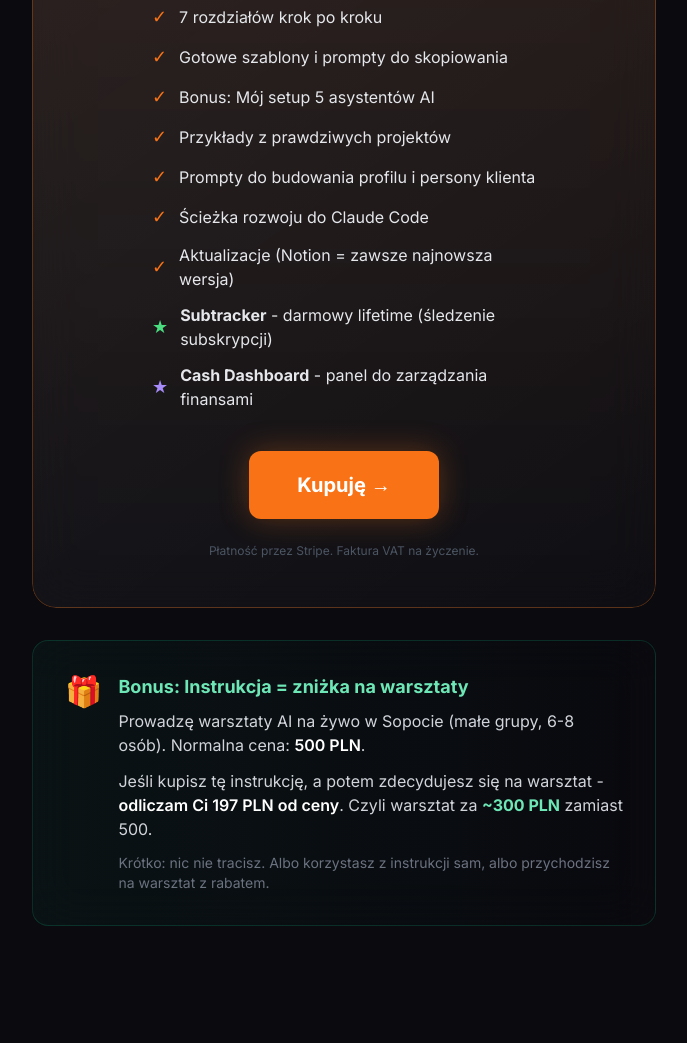
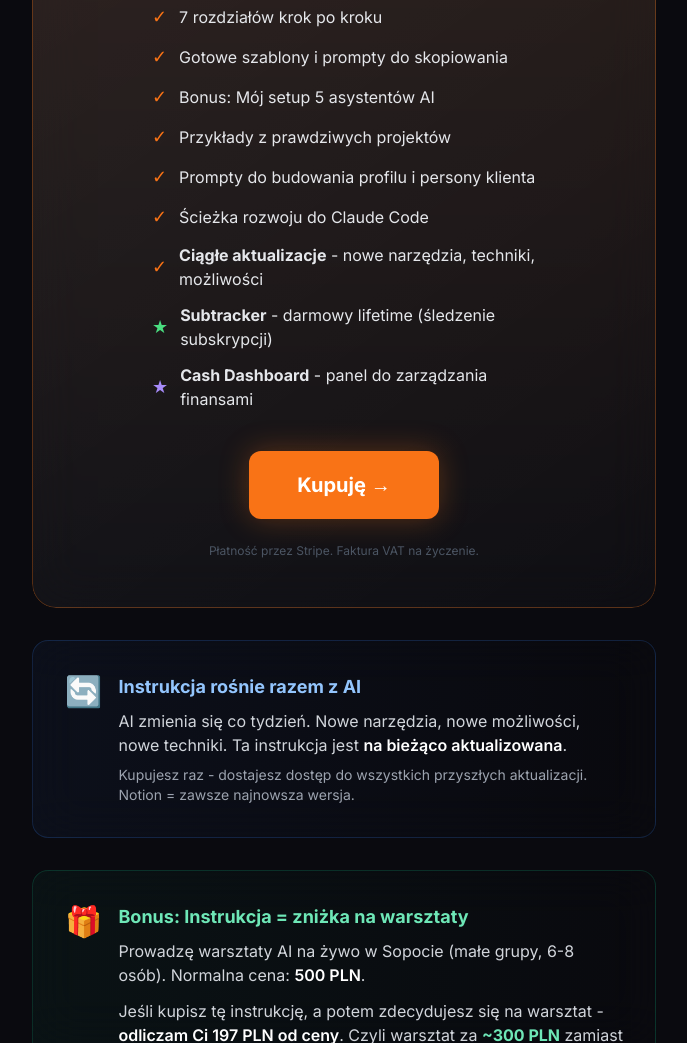
Before and after one commit to dariuszszuca-lang/platforma-ai, a plain HTML site: page asystent-ai.html in a window 1280 px wide. Shown: the part 7072-8115 px from the top of the page, without its empty margins (296-983 px from the left). Drawn offline with nearby package versions, Linux system fonts and the light colour scheme.

Commit message:
Add continuous updates section to Asystent AI landing page
Highlighted that the instruction is regularly updated with new AI tools,
techniques and possibilities as they emerge weekly.

Co-Authored-By: Claude Opus 4.5 <noreply@anthropic.com>

```diff
--- a/asystent-ai.html
+++ b/asystent-ai.html
@@ -702,7 +702,7 @@
                     </div>
                     <div class="flex items-center gap-3 text-gray-200">
                         <span class="text-brand-primary text-lg">✓</span>
-                        <span>Aktualizacje (Notion = zawsze najnowsza wersja)</span>
+                        <span><strong>Ciągłe aktualizacje</strong> - nowe narzędzia, techniki, możliwości</span>
                     </div>
                     <div class="flex items-center gap-3 text-gray-200">
                         <span class="text-green-400 text-lg">★</span>
@@ -719,6 +719,18 @@
                 </a>
 
                 <p class="text-gray-600 text-xs mt-6">Płatność przez Stripe. Faktura VAT na życzenie.</p>
+            </div>
+        </div>
+
+        <!-- AKTUALIZACJE -->
+        <div class="mt-8 glass-card rounded-2xl p-6 md:p-8 border-blue-500/20 bg-gradient-to-r from-blue-500/5 to-transparent">
+            <div class="flex items-start gap-4">
+                <div class="text-3xl shrink-0">🔄</div>
+                <div>
+                    <h3 class="font-bold text-lg text-blue-300 mb-2">Instrukcja rośnie razem z AI</h3>
+                    <p class="text-gray-300 mb-2">AI zmienia się co tydzień. Nowe narzędzia, nowe możliwości, nowe techniki. Ta instrukcja jest <span class="text-white font-semibold">na bieżąco aktualizowana</span>.</p>
+                    <p class="text-gray-400 text-sm">Kupujesz raz - dostajesz dostęp do wszystkich przyszłych aktualizacji. Notion = zawsze najnowsza wersja.</p>
+                </div>
             </div>
         </div>
 
```
